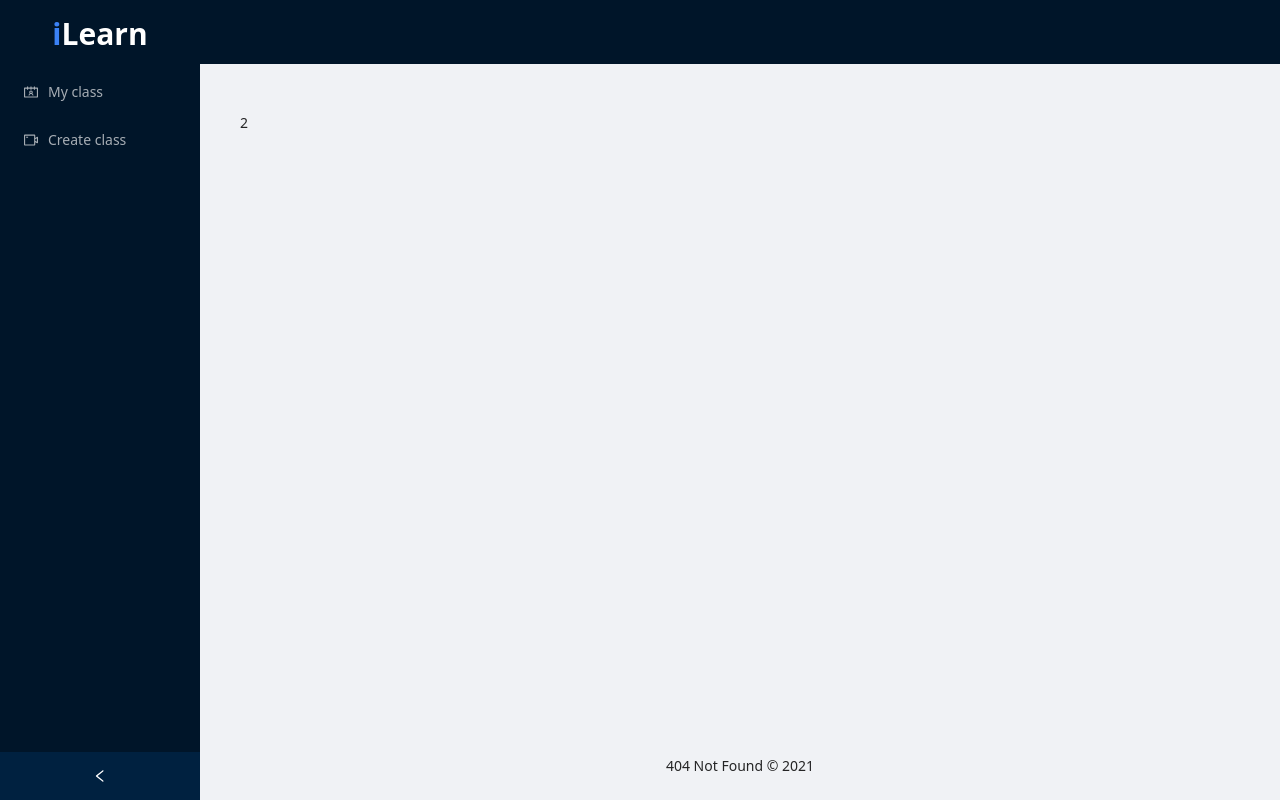
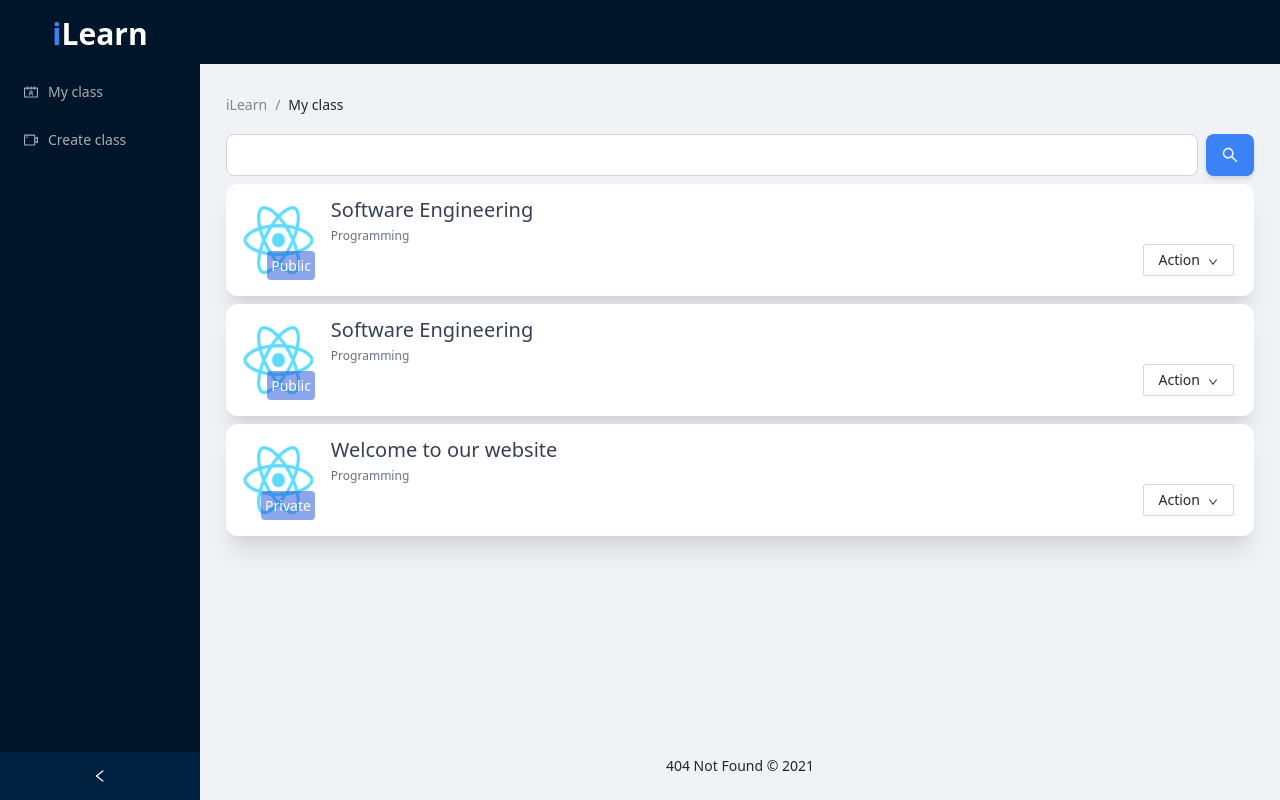
Before and after one commit to txuanson/ilearn, a React (Create React App) app in the folder src/frontend/: page /dashboard in a window 1280 px wide. Before the commit this address had no page. Built offline with nearby package versions, Linux system fonts and the light colour scheme; what @tailwindcss/typography would draw is missing.

Commit message:
Add to Dashboard: Show course list

```diff
--- /dev/null
+++ b/src/frontend/src/components/course/Course.js
@@ -0,0 +1,59 @@
+import React from 'react';
+import 'antd/dist/antd.css';
+import { Link} from "react-router-dom";
+import { Card, Menu, Dropdown, Button, message, Space } from 'antd';
+import { DownOutlined} from '@ant-design/icons';
+
+
+function handleMenuClick(e) {
+    message.info('Click on menu item.');
+    console.log('click', e);
+  }
+
+const menu = (
+    <Menu onClick={handleMenuClick}>
+      <Menu.Item key="1">
+        <Link to={"/course/edit"}>Edit</Link>
+      </Menu.Item>
+      <Menu.Item key="2">
+      <Link to="/course/sections">Sections</Link>
+      </Menu.Item>
+      <Menu.Item key="3">Subscribers</Menu.Item>
+      <Menu.Item key="4">Pending</Menu.Item>
+      <Menu.Item key="5">Banned</Menu.Item>
+      <Menu.Item key="6">Delete</Menu.Item>
+    </Menu>
+  );
+
+export default function Course(data){
+    return (
+        <div class="p-4 mb-2 bg-white shadow-xl rounded-xl flex  flex-col md:flex-row justify-start dark:bg-gray-800 gap-4">
+            <div class="relative">
+                <img src={data.cover} class="rounded-xl w-full h-40 md:w-auto md:max-h-20"/>
+                <span class="px-1 py-1 text-white bg-blue-700 rounded absolute right-0 bottom-0 bg-opacity-50">
+                    {data.public ? 'Public' : 'Private'}
+                </span>
+            </div>
+            <div class="relative flex flex-col space-between w-full md:flex-row">
+                <div class="flex-col items-start justify-between text-gray-700 dark:text-white my-2 md:m-0">
+                    <p class="text-xl leading-5 pb-2">
+                        {data.name}
+                    </p>
+                    <div class="flex items-center text-gray-500 dark:text-gray-400 text-xs my-2 md:m-0">
+                    {data.category}
+                    </div>
+                </div>
+
+                <div class="absolute right-0 bottom-0 flex items-start my-2 md:m-1">
+                    <Space wrap>
+                        <Dropdown overlay={menu}>
+                        <Button>
+                            Action <DownOutlined />
+                        </Button>
+                        </Dropdown>
+                    </Space>
+                </div>
+            </div>
+        </div>
+    );
+}
--- /dev/null
+++ b/src/frontend/src/page/CourseDetails.js
@@ -0,0 +1,53 @@
+import React, {useState} from 'react'
+import ReactMarkdown from 'react-markdown'
+import { Breadcrumb, BreadcrumbItem, Container} from 'reactstrap';
+import TutorCourseItem from '../component/course/CourseItem';
+import './CourseDetails.css'
+import {Button} from '../component/button/Button';
+
+function CourseDescription(data) {
+    const [sliderMenu, setSliderMenu] = useState(false);
+    const showSliderMenu = () => {
+        if(window.scrollY >= 400){
+            setSliderMenu(true);
+        } else {
+            setSliderMenu(false);
+        }
+        console.log(window.scrollY)
+        console.log(sliderMenu)
+    }
+    window.addEventListener('scroll', showSliderMenu);
+    return (
+        <Container className="screen">
+            <Breadcrumb className="breadcrumb">
+            <BreadcrumbItem><a href="/Homepage" className="breadcrumb-link">iLearn</a></BreadcrumbItem>
+            <BreadcrumbItem><a href={`/${data.category}`} className="breadcrumb-link">{data.category}</a></BreadcrumbItem>
+            <BreadcrumbItem active>{data.name}</BreadcrumbItem>
+            </Breadcrumb>
+            <div className={sliderMenu ? "slider-menu active" : "slider-menu"}>
+                <div className="lead-title">{data.name}</div>
+                <Button>Subscribe</Button>
+
+            </div>
+            <div className="main-content">
+                <TutorCourseItem
+                    cover = {data.cover}
+                    name ={data.name}
+                    text ={data.text}
+                    type = {data.type}/>
+
+                <Link to={`/course/${data._id}`}>
+                    <Button className="float-right">Detail</Button>
+                </Link>
+
+            </div>
+            <div className="course-content">
+                <div className="title">CONTENT</div>
+                <ReactMarkdown>{data.content}</ReactMarkdown>
+            </div>
+
+        </Container>
+    )
+}
+
+export default CourseDescription
--- a/src/frontend/src/pages/Dashboard.js
+++ b/src/frontend/src/pages/Dashboard.js
@@ -1,7 +1,9 @@
-import { Breadcrumb, Dropdown, Layout, Menu } from "antd";
+import {Layout, Menu } from "antd";
 import React from "react";
+import SplashRoute from "../components/animation/SplashRoute";
 import { Route } from "react-router";
 import { Link, Switch } from "react-router-dom";
+import ListCourse from "./ListCourse";
 import {
   UploadOutlined,
   UserOutlined,
@@ -46,17 +48,19 @@ function Dashboard() {
         >
 
         </Header>
-        <Content style={{ margin: "24px 16px 0" }}>
+        <Content style={{ margin: "10px 16px 0" }}>
           <div
             className="site-layout-background"
-            style={{ padding: 24, minHeight: 360 }}
+            style={{ padding: 10, minHeight: 360 }}
           >
             <Switch>
               <Route path="/dashboard/create-course">
                1
               </Route>
               <Route path="/dashboard">
-                2
+                  <SplashRoute key="/listcourse">
+                     <ListCourse />
+                  </SplashRoute>
               </Route>
             </Switch>
           </div>
--- /dev/null
+++ b/src/frontend/src/pages/ListCourse.js
@@ -0,0 +1,44 @@
+import { Breadcrumb, Layout} from "antd";
+import React from "react";
+import { Link} from "react-router-dom";
+import Course from "../components/course/Course";
+import {SearchOutlined } from "@ant-design/icons";
+
+export default function ListCourse(data){
+    return (
+        <Layout>
+            <Breadcrumb style={{ margin: '10px 0' }}>
+                <Breadcrumb.Item>
+                    <Link to="/homepage">iLearn</Link>
+                </Breadcrumb.Item>
+                <Breadcrumb.Item>My class</Breadcrumb.Item>
+            </Breadcrumb>
+            <div className="text-end">
+                <form class="flex my-2 md:w-full justify-center">
+                    <input type="text" class=" rounded-lg border-transparent flex-1 appearance-none border border-gray-300 w-full py-2 px-2 bg-white text-gray-700 text-base"/>
+                    <button class="ml-2 px-4 py-2 text-base font-semibold text-white bg-blue-500 rounded-lg shadow-md hover:bg-blue-700" type="submit">
+                        <SearchOutlined />
+                    </button>
+                </form>
+            </div>
+            <Course
+            name = "Software Engineering"
+            public = {true}
+            cover = "/logo192.png"
+            category = "Programming"
+            />
+            <Course
+            name = "Software Engineering"
+            public = {true}
+            cover = "/logo192.png"
+            category = "Programming"
+            />
+            <Course
+            name = "Welcome to our website"
+            public = {false}
+            cover = "/logo192.png"
+            category = "Programming"
+            />
+        </Layout>
+    );
+}
--- a/src/frontend/src/router/index.js
+++ b/src/frontend/src/router/index.js
@@ -2,6 +2,7 @@ import { BrowserRouter as Router, Route } from "react-router-dom"
 import { AnimatePresence } from "framer-motion";
 import SplashRoute from "../components/animation/SplashRoute";
 import Dashboard from "../pages/Dashboard";
+import ListCourse from "../pages/ListCourse";
 
 export default function MyRoute() {
     return(
@@ -12,6 +13,11 @@ export default function MyRoute() {
                      <Dashboard />
                     </SplashRoute>
                 </Route>
+                <Route path="/listcourse">
+                    <SplashRoute key="/listcourse">
+                     <ListCourse />
+                    </SplashRoute>
+                </Route>
             </AnimatePresence>
         </Router>
     )
```
